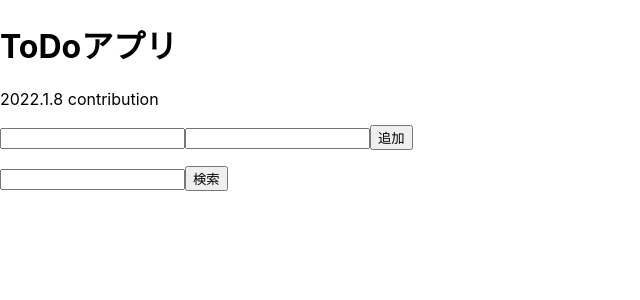
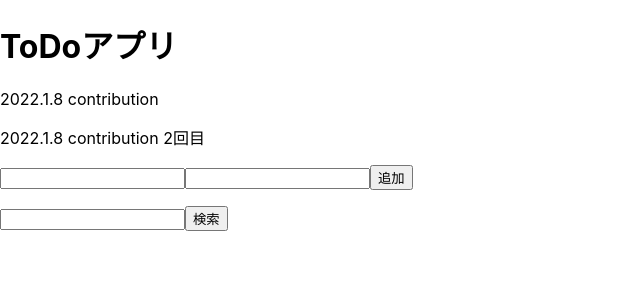
Before and after one commit to locoid-dealer/react-todo-app_211222, a React (Create React App) app: page / in a window 1280 px wide. Shown: the top 300 px of the page, without its empty margins (0-640 px from the left). Built offline with nearby package versions, Linux system fonts and the light colour scheme.

Commit message:
[Add] contribution 2回目

```diff
--- a/src/App.tsx
+++ b/src/App.tsx
@@ -44,6 +44,7 @@ export const App = () => {
     <>
       <h1>ToDoアプリ</h1>
       <p>2022.1.8 contribution</p>
+      <p>2022.1.8 contribution 2回目</p>
       <input type="text" value={text} onChange={onChangeText} />
       <input type="text" value={updateText} onChange={onChangeUpdateText} />
       <button onClick={() => {
```
